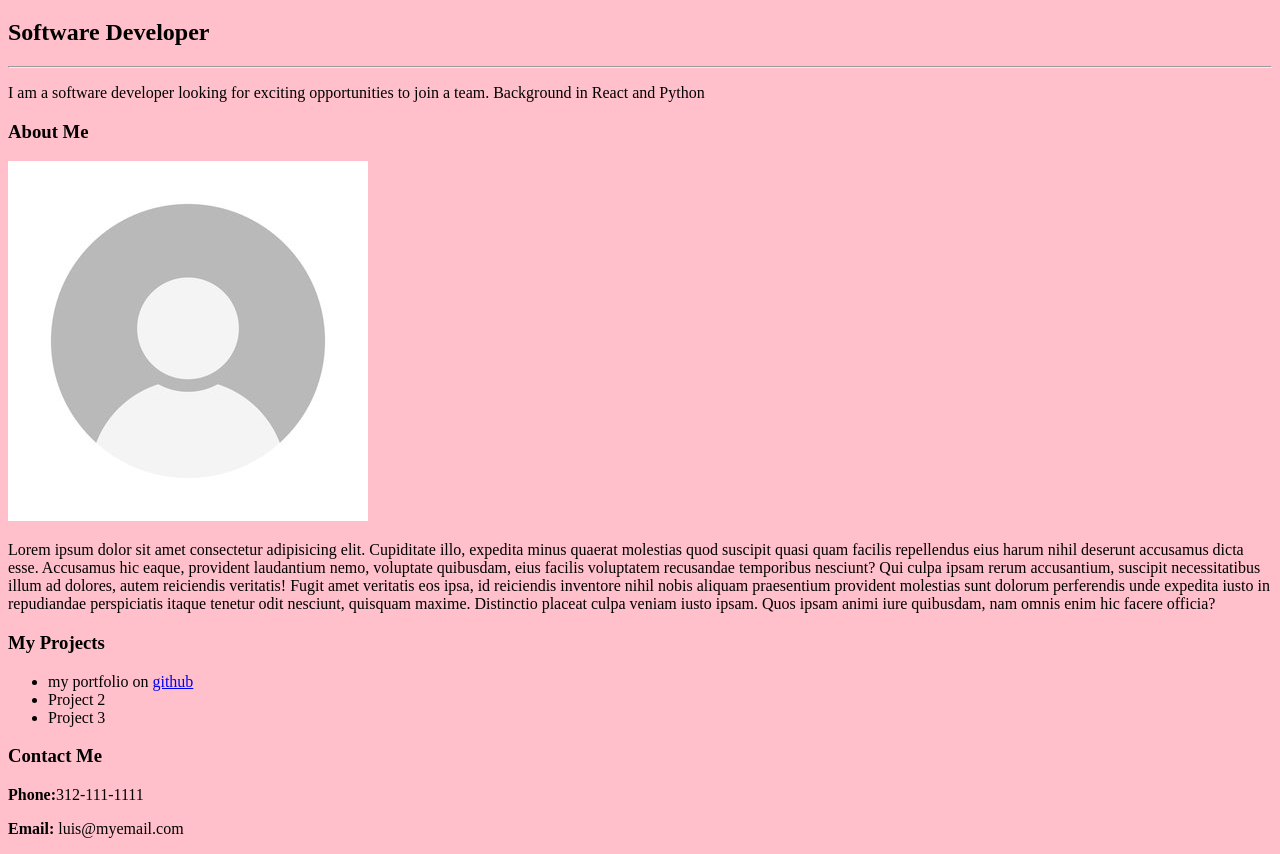
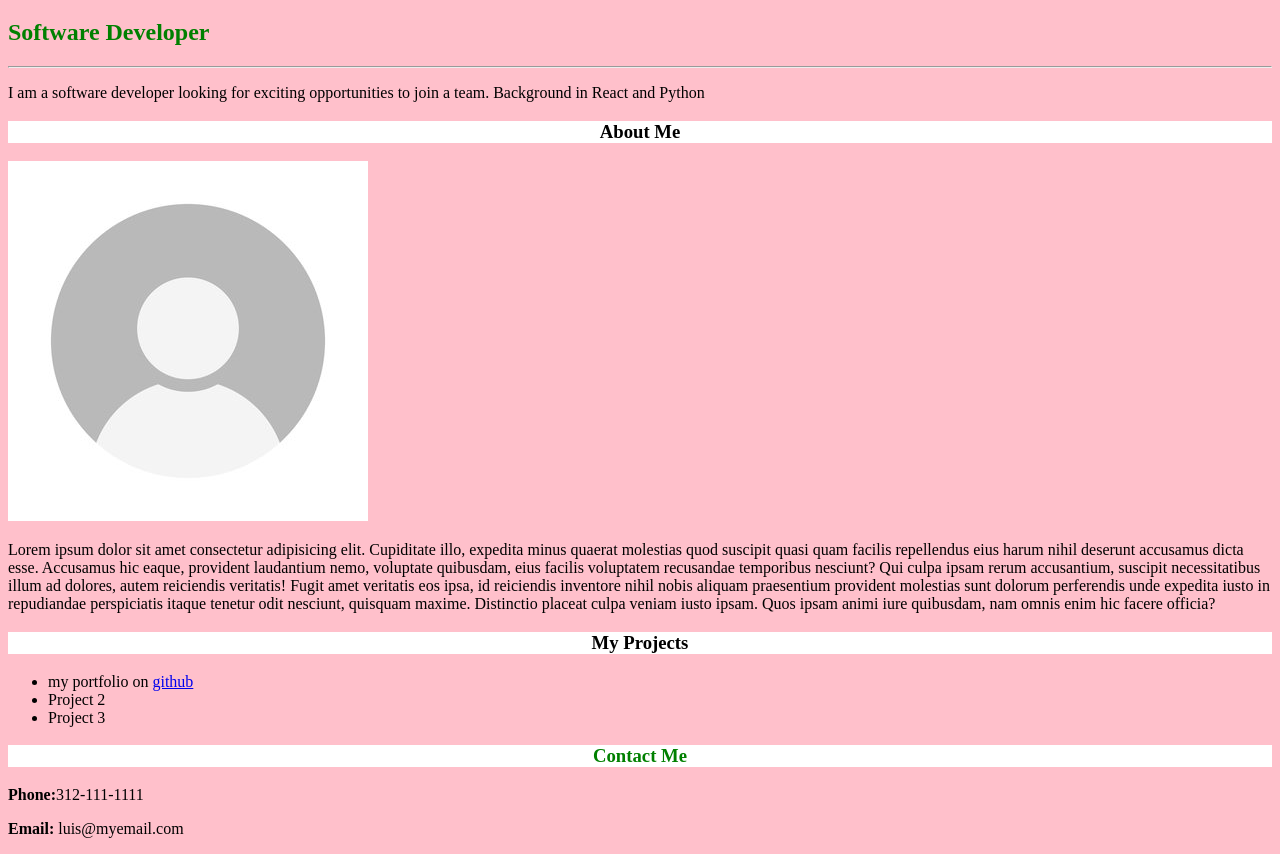
Before and after one commit to lherna1371/my_portfolio_unlv, a plain HTML site: page index.html in a window 1280 px wide. Shown: the part 61-915 px from the top of the page. Drawn offline with Linux system fonts and the light colour scheme.

Commit message:
updated index.html with contact info, commit 2

```diff
--- a/assets/style.css
+++ b/assets/style.css
@@ -6,3 +6,17 @@ body {
 h1 {
     color: red;
 }
+
+h3 {
+   background: white;
+   text-align: center;
+}
+
+
+.green-text {
+    color: green;
+}
+
+#animate-hover:hover {
+    color: red;
+}
--- a/index.html
+++ b/index.html
@@ -11,7 +11,7 @@
 </head>
 <body>
     <h1>Luis Hernandez</h1>
-    <h2>Software Developer</h2>
+    <h2 class="green-text">Software Developer</h2>
     <hr>
     <p>I am a software developer looking for exciting opportunities to join a team. Background in React and Python</p>
     <h3>About Me</h3>
@@ -25,7 +25,7 @@
         <li>Project 3</li>
     </ul>
 
-    <h3>Contact Me</h3>
+    <h3 class="green-text" id="animate-hover">Contact Me</h3>
     <p><strong>Phone:</strong>312-111-1111</p>
     <p><strong>Email:</strong> luis@myemail.com</p>
 </body>
```
